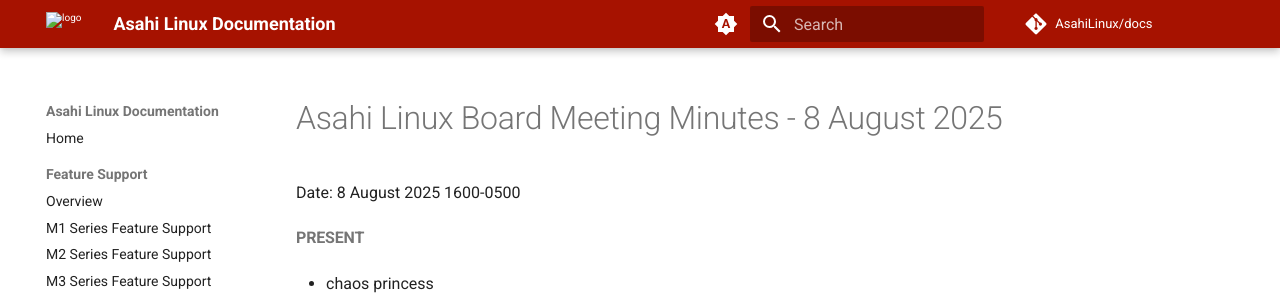
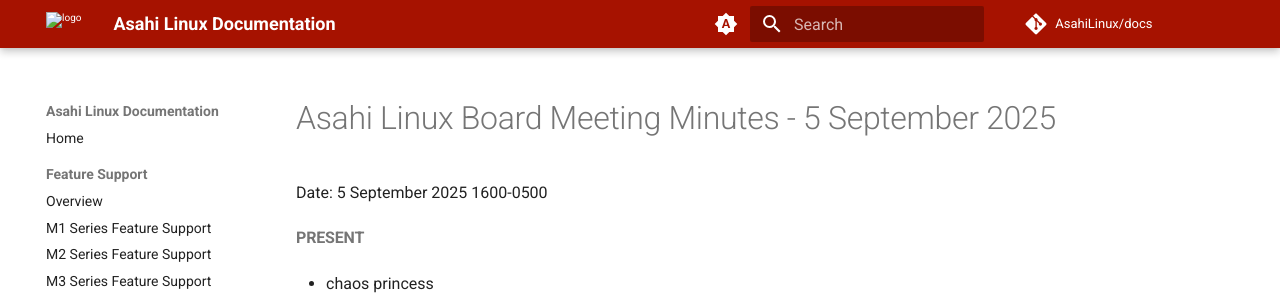
Before and after one commit to AsahiLinux/docs, an MkDocs documentation site: the page built from docs/project/board/minutes/20250905.md, in a window 1280 px wide and 1026 px high. Shown: the top 295 px of the window. Built offline with MkDocs 1.6.1 and Material for MkDocs 9.7.7, drawn with Linux system fonts in a browser that asks for light colours; comment, search, counter and statistics services are not loaded.

Commit message:
I think it's 5 September here, right?
Signed-off-by: Tudor Barascu <tudor.barascu@qtibia.ro>

```diff
--- a/docs/project/board/minutes/20250905.md
+++ b/docs/project/board/minutes/20250905.md
@@ -1,8 +1,8 @@
 ---
-title: Asahi Linux Board Meeting Minutes - 8 August 2025
+title: Asahi Linux Board Meeting Minutes - 5 September 2025
 ---
 
-Date: 8 August 2025 1600-0500
+Date: 5 September 2025 1600-0500
 
 ## Present
 - chaos princess
```
